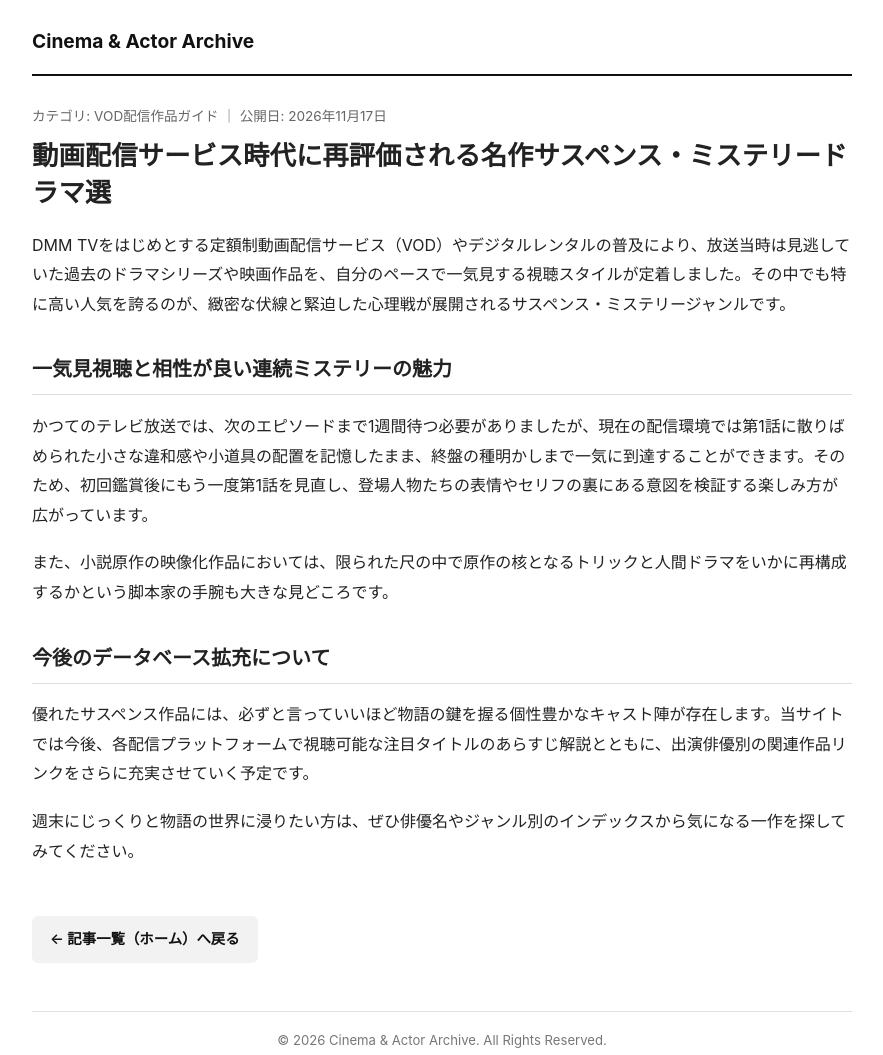
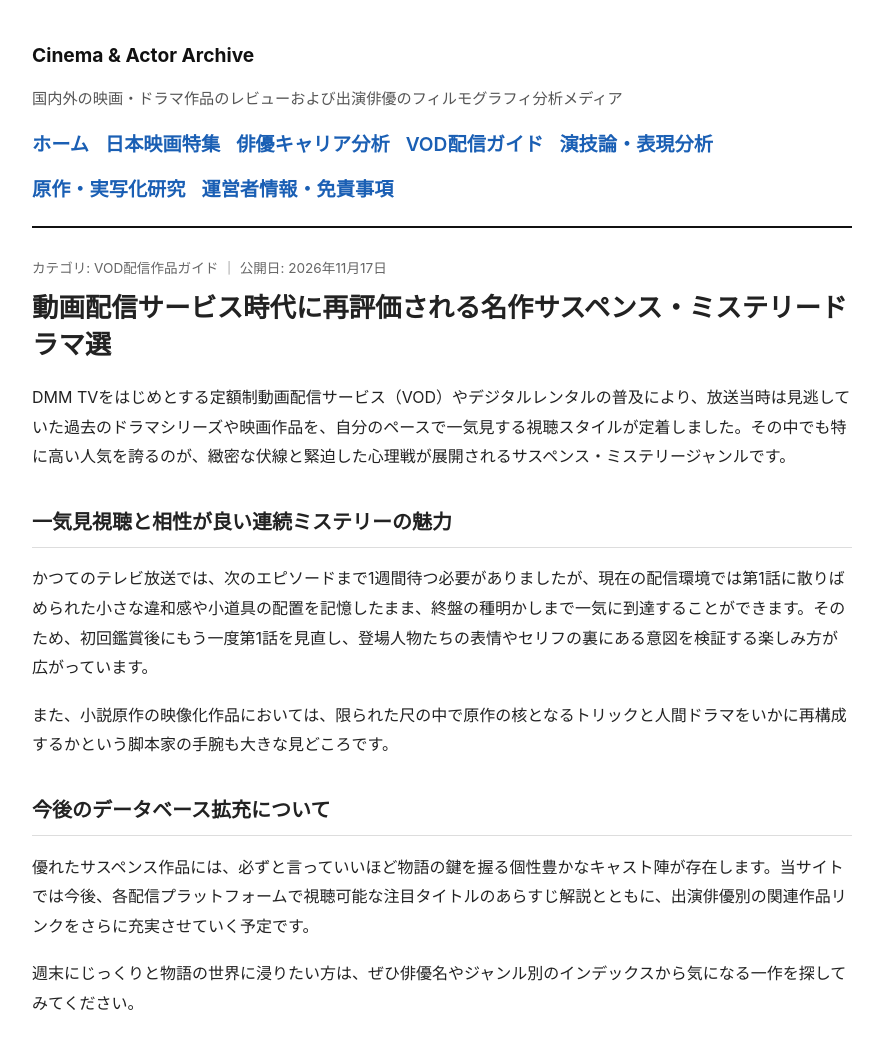
Before and after one commit to daviskim1982/daviskim, a plain HTML site: page post3.html in a window 1280 px wide. Shown: the top 1055 px of the page, without its empty margins (198-1081 px from the left). Drawn offline with Linux system fonts and the light colour scheme.

Commit message:
Update post3.html

```diff
--- a/post3.html
+++ b/post3.html
@@ -17,8 +17,18 @@
   </style>
 </head>
 <body>
-  <header>
-    <a href="index.html">Cinema & Actor Archive</a>
+  <header style="border-bottom: 2px solid #111; padding-bottom: 18px; margin-bottom: 28px;">
+    <div style="font-size: 1.85rem; font-weight: 700; margin-bottom: 6px;"><a href="index.html" style="color: #111; text-decoration: none;">Cinema & Actor Archive</a></div>
+    <p style="color: #555; font-size: 0.95rem; margin: 0;">国内外の映画・ドラマ作品のレビューおよび出演俳優のフィルモグラフィ分析メディア</p>
+    <nav style="margin-top: 14px; font-size: 0.9rem; display: flex; flex-wrap: wrap; gap: 10px 16px;">
+      <a href="index.html" style="color: #1a5fb4; text-decoration: none; font-weight: 600;">ホーム</a>
+      <a href="post1.html" style="color: #1a5fb4; text-decoration: none; font-weight: 600;">日本映画特集</a>
+      <a href="post2.html" style="color: #1a5fb4; text-decoration: none; font-weight: 600;">俳優キャリア分析</a>
+      <a href="post3.html" style="color: #1a5fb4; text-decoration: none; font-weight: 600;">VOD配信ガイド</a>
+      <a href="post4.html" style="color: #1a5fb4; text-decoration: none; font-weight: 600;">演技論・表現分析</a>
+      <a href="post5.html" style="color: #1a5fb4; text-decoration: none; font-weight: 600;">原作・実写化研究</a>
+      <a href="about.html" style="color: #1a5fb4; text-decoration: none; font-weight: 600;">運営者情報・免責事項</a>
+    </nav>
   </header>
 
   <article>
```
